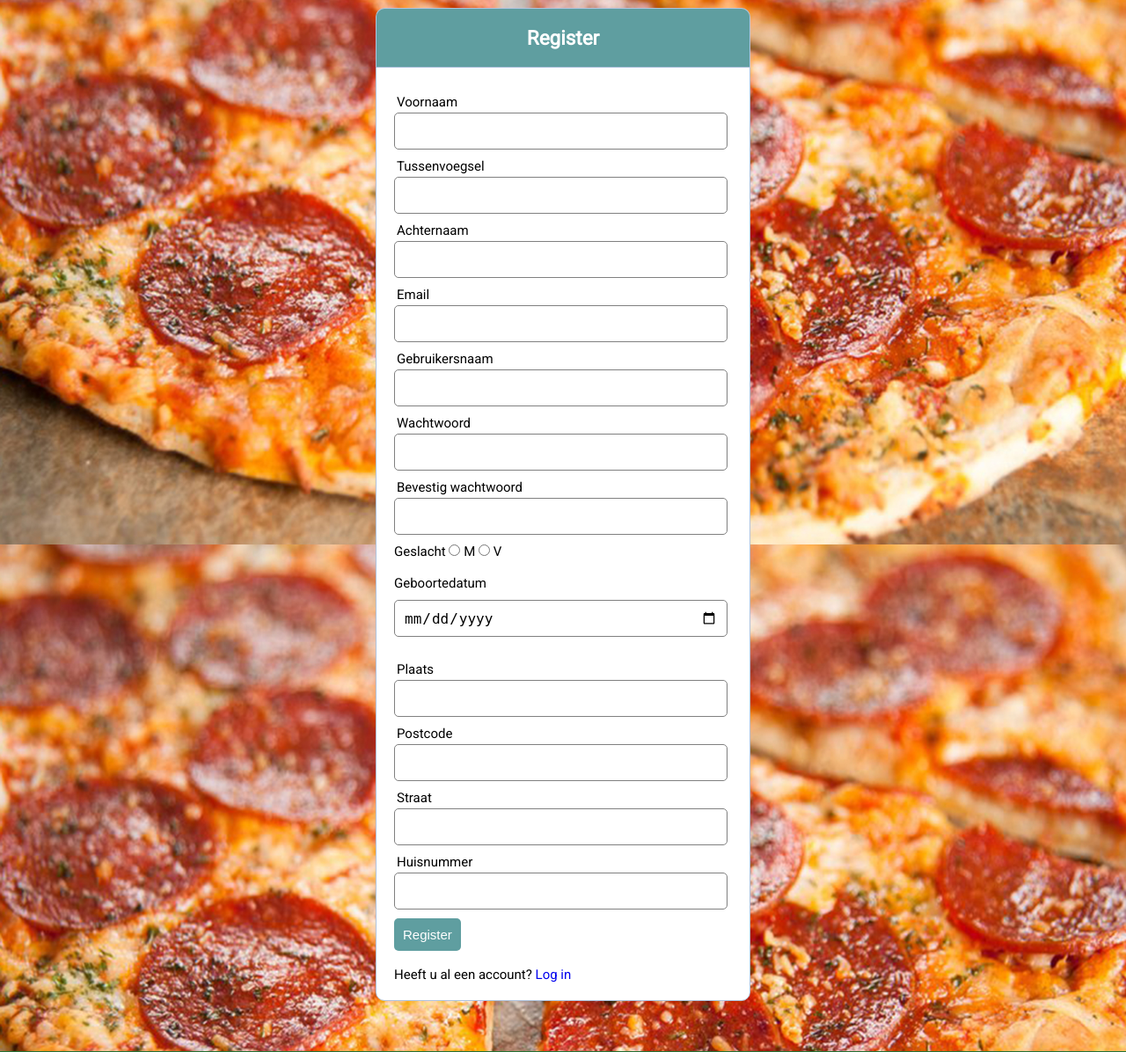
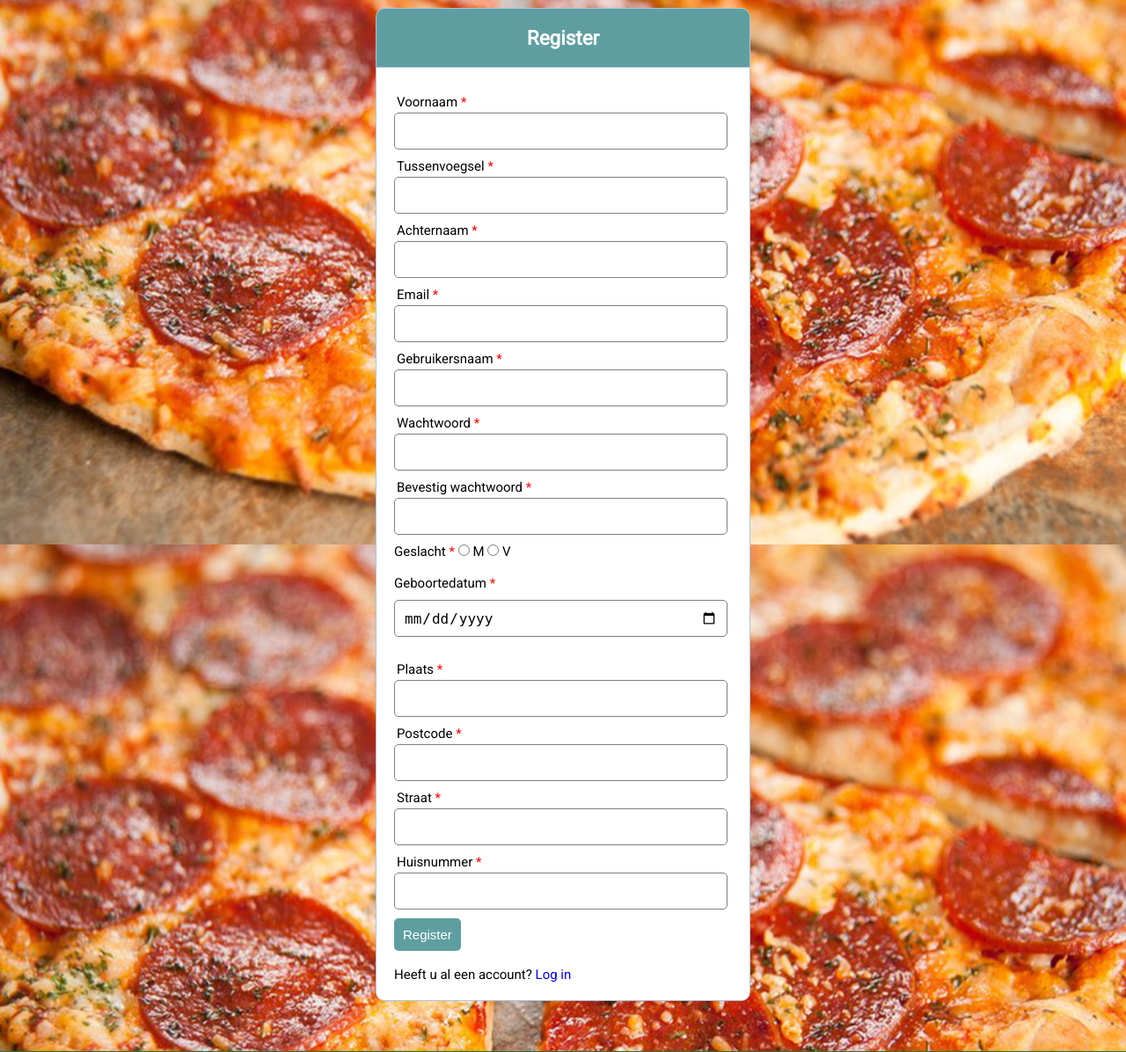
Before and after one commit to Pizza-X/pizzeria, a PHP site: page /register.php in a window 1280 px wide. Shown: the part 181-1377 px from the top of the page at 88% size. Run offline with PHP 8.4, Linux system fonts and the light colour scheme; some libraries are stand-ins or nearby versions.

Commit message:
Update register.php

```diff
--- a/Casa_Di_Mama/register.php
+++ b/Casa_Di_Mama/register.php
@@ -7,64 +7,68 @@
   <link rel="stylesheet" type="text/css" href="styling.css">
 </head>
 <body>
+<style>
+.error2 {color: #FF0000;}
+</style>
   <div class="header">
   	<h2>Register</h2>
   </div>
   <form id=form_register method="post" action="register.php">
   	<?php include('error.php'); ?>
 	<div class="input-group">
-		<label>Voornaam</label>
+		<label>Voornaam <span class="error2">*</span> </label>
 			<input type="text" name="voornaam" value="<?php echo $voornaam; ?>">
+
 	</div>
 	<div class="input-group">
-		<label>Tussenvoegsel</label>
+		<label>Tussenvoegsel <span class="error2">*</span> </label>
 			<input type="text" name="tussenvoegsel">
 	</div>
 	<div class="input-group">
-		<label>Achternaam</label>
+		<label>Achternaam <span class="error2">*</span> </label>
 			<input type="text" name="achternaam" value="<?php echo $achternaam; ?>">
 	</div>
 	<div class="input-group">
-		<label>Email</label>
+		<label>Email <span class="error2">*</span> </label>
 			<input type="email" name="email" value="<?php echo $email; ?>">
 	</div>
 	<div class="input-group">
-		<label>Gebruikersnaam</label>
+		<label>Gebruikersnaam <span class="error2">*</span> </label>
 			<input type="text" name="gebruikersnaam" value="<?php echo $gebruikersnaam; ?>">
 	</div>
 	<div class="input-group">
-		<label>Wachtwoord</label>
+		<label>Wachtwoord <span class="error2">*</span> </label>
 			<input type="password" name="password_1">
 	</div>
 	<div class="input-group">
-		<label>Bevestig wachtwoord</label>
+		<label>Bevestig wachtwoord <span class="error2">*</span> </label>
 			<input type="password" name="password_2">
 	</div>
 
 
-		<label>Geslacht</label>
+		<label>Geslacht <span class="error2">*</span> </label>
 			<input type="radio" name="geslacht" value="M"> M
                         <input type="radio" name="geslacht" value="V"> V <br><br>
 
-		<label> Geboortedatum </label>
+		<label> Geboortedatum <span class="error2">*</span> </label>
 		<div class="input-group">
 			 <input type="date" name="geboortedatum" value="<?php echo $geboortedatum; ?>">
 
         </div>
 	<div class="input-group">
-		<label> <br>Plaats </label>
+		<label> <br>Plaats <span class="error2">*</span> </label>
 			<input type="text" name="plaats" value="<?php echo $plaats; ?>">
 	</div>
 	<div class="input-group">
-		<label>Postcode </label>
+		<label>Postcode <span class="error2">*</span> </label>
 			<input type="text" name="postcode" value="<?php echo $postcode; ?>">
 	</div>
 	<div class="input-group">
-		<label>Straat </label>
+		<label>Straat <span class="error2">*</span> </label>
 			<input type="text" name="straat" value="<?php echo $straat; ?>">
 	</div>
 	<div class="input-group">
-		<label>Huisnummer </label>
+		<label>Huisnummer <span class="error2">*</span> </label>
 			<input type="number" name="huisnummer" value="<?php echo $huisnummer; ?>">
 	</div>
 
```
